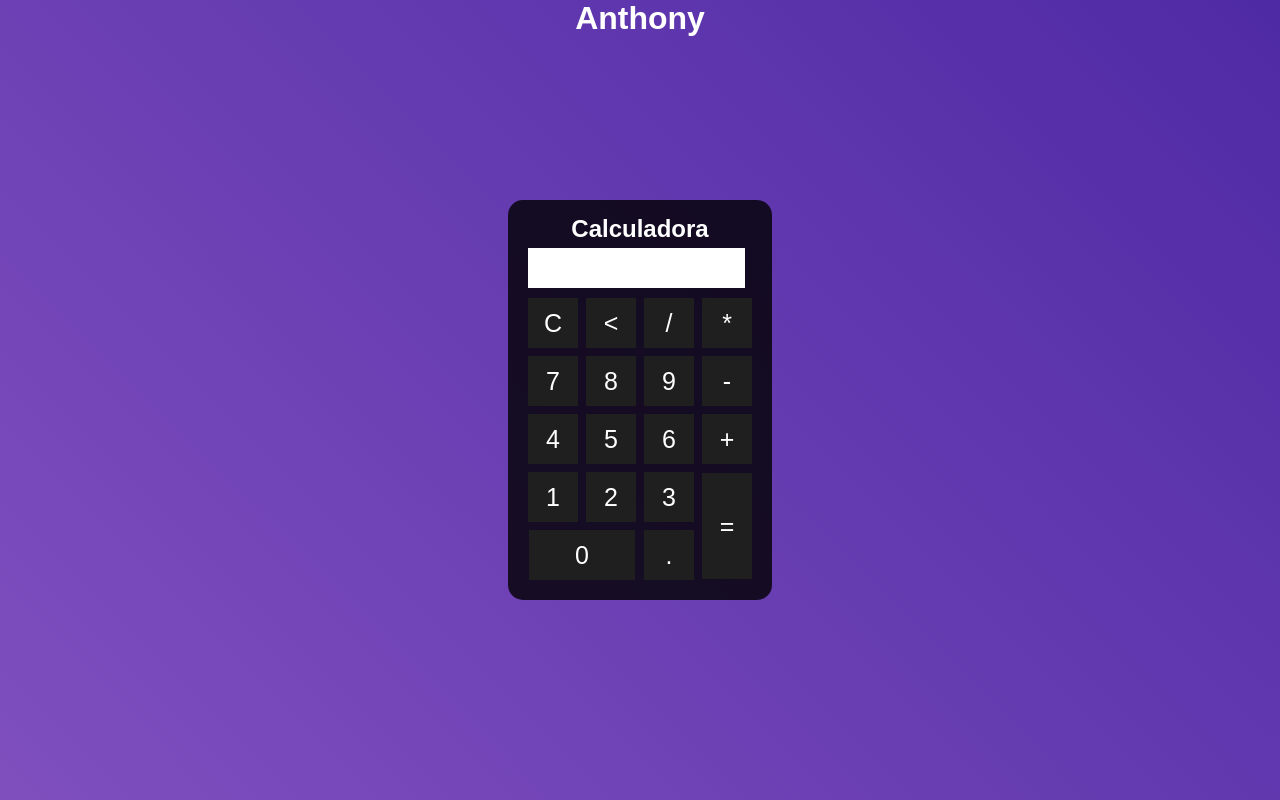
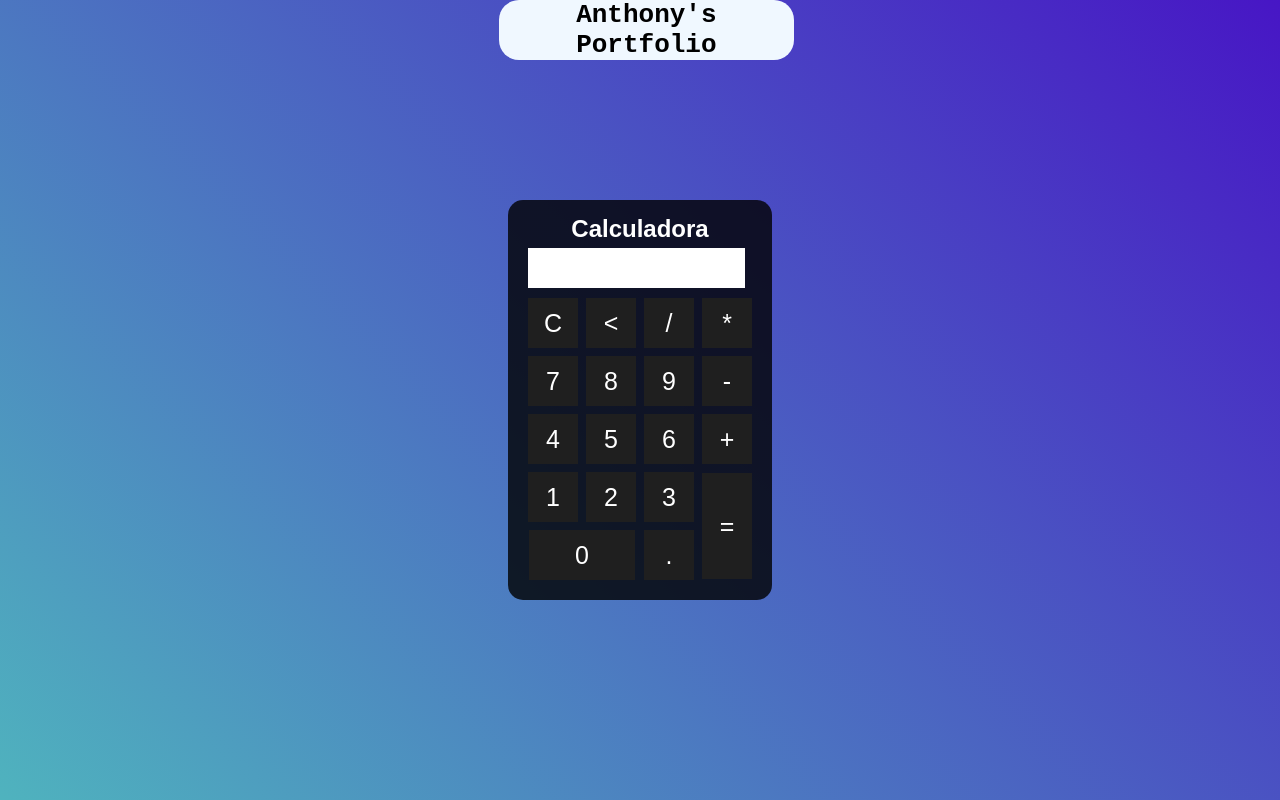
Before and after one commit to Anthony4Dev/calculadora, a plain HTML site: page index.html in a window 1280 px wide. Drawn offline with Linux system fonts and the light colour scheme.

Commit message:
Mudança para identificar quem fez

```diff
--- a/index.html
+++ b/index.html
@@ -10,7 +10,7 @@
 </head>
 <body>
     <div class="fundo">
-        <h1>Anthony</h1>
+        <h1>Anthony's Portfolio</h1>
         <div class="calculadora">
             <h2>Calculadora</i></h2>
             <p id="resultado"></p>
--- a/style.css
+++ b/style.css
@@ -4,7 +4,7 @@
 }
 
 .fundo{
-    background-image: linear-gradient(45deg, rgb(127, 79,190), rgb(79, 42, 165));
+    background-image: linear-gradient(45deg, rgb(79, 179, 190), rgb(71, 22, 197));
     height: 100vh;
     color: white;
     font-family: Arial, Helvetica, sans-serif;
@@ -46,3 +46,15 @@
     text-align: right;
     padding: 5px;
 }
+
+h1{
+    color: black;
+    font-family:monospace;
+    background-color: aliceblue;
+    width: 23%;
+    border-radius:20px;
+    display: flex;
+    justify-content: center;
+    align-items: center;
+    margin-left: 39%;
+}
```
